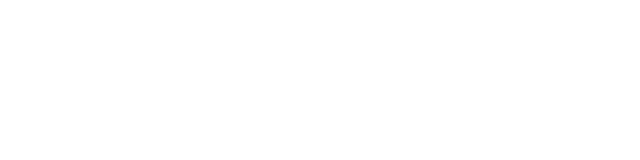
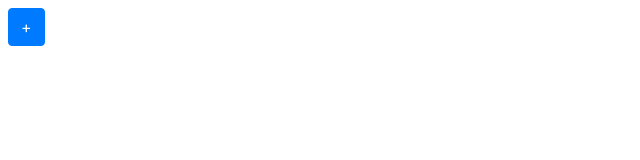
Before and after one commit to AminSaad/time-reporting, a React (Create React App) app: page / in a window 1280 px wide. Shown: the top 160 px of the page, without its empty margins (0-640 px from the left). Built offline with nearby package versions, Linux system fonts and the light colour scheme.

Commit message:
Added button component

```diff
--- a/package.json
+++ b/package.json
@@ -6,6 +6,7 @@
     "@testing-library/jest-dom": "^4.2.4",
     "@testing-library/react": "^9.5.0",
     "@testing-library/user-event": "^7.2.1",
+    "bootstrap": "^4.4.1",
     "moment": "^2.24.0",
     "react": "^16.13.0",
     "react-dom": "^16.13.0",
--- a/src/App.js
+++ b/src/App.js
@@ -1,7 +1,12 @@
 import React from "react";
+import AddButton from "./components/addButton";
 
 function App() {
-  return <></>;
+  return (
+    <>
+      <AddButton />
+    </>
+  );
 }
 
 export default App;
--- /dev/null
+++ b/src/components/addButton.jsx
@@ -0,0 +1,43 @@
+import React, { Component } from "react";
+import "bootstrap/dist/css/bootstrap.css";
+
+class addButton extends Component {
+  state = {};
+  render() {
+    return (
+      <>
+        <button
+          type="button"
+          className="btn btn-primary m-2"
+          data-toggle="modal"
+          data-target="#timeModal"
+        >
+          +
+        </button>
+
+        <div className="modal" id="timeModal">
+          <div className="modal-dialog">
+            <div className="modal-content">
+              <div className="modal-header">
+                <h2 className="modal-title">Please confirm!</h2>
+                <button type="button" className="close">
+                  <span>&times;</span>
+                </button>
+                <div className="modal-body">
+                  <p>This is the modal body</p>
+                </div>
+                <div className="modal-footer">
+                  <button type="button" className="btn btn-primary">
+                    Confirm
+                  </button>
+                </div>
+              </div>
+            </div>
+          </div>
+        </div>
+      </>
+    );
+  }
+}
+
+export default addButton;
```
Also changed, not shown: 1 other file (tests, documents, lock files or other folders).
